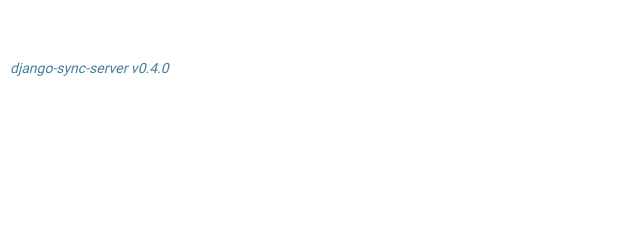
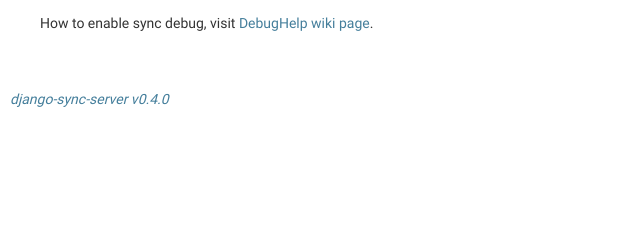
Before and after one commit to discontinue/django-sync-server, a Django app: page /weave/ in a window 1280 px wide. Shown: the part 382-622 px from the top of the page, without its empty margins (0-640 px from the left). Run offline with Django 3.2, Linux system fonts and the light colour scheme.

Commit message:
Add link to DebugHelp wiki page

```diff
--- a/weave/templates/weave/info_page.html
+++ b/weave/templates/weave/info_page.html
@@ -23,10 +23,12 @@
   <dd title="{{ oldest_modified|date:_("DATETIME_FORMAT") }}">{{ oldest_modified|timesince }}</dd>
 </dl>
 <p><small>(Calculated in {{ duration|stringformat:".2f" }}sec. )</small></p>
-
 {% else %}
 <p>You not logged in. No statistics available for anonymous user.</p>
 {% endif %}
+<p>
+	How to enable sync debug, visit <a href="http://code.google.com/p/django-sync-server/wiki/DebugHelp">DebugHelp wiki page</a>.
+</p>
 {% endblock content %}
 
 {% block footer %}
```
